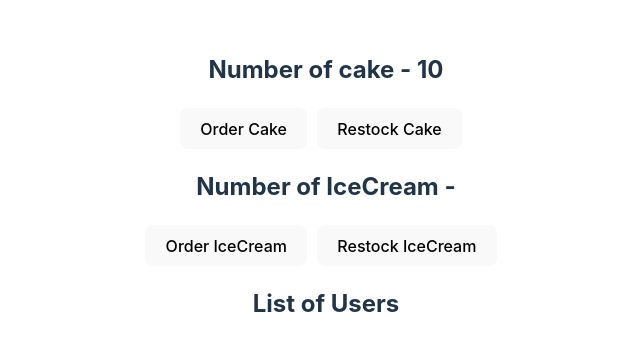
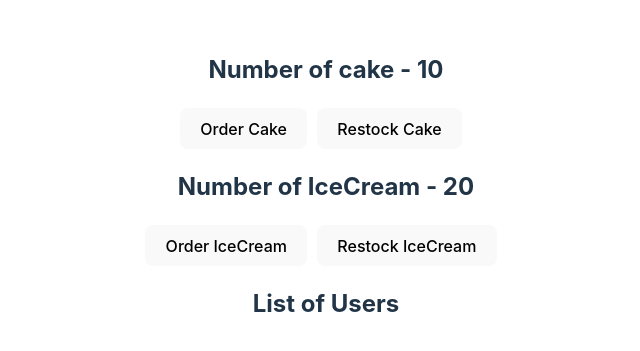
Before and after one commit to KVerma-developer/ReduxVersion2, a React (Vite) app: page / in a window 1280 px wide. Shown: the part 213-564 px from the top of the page, without its empty margins (314-954 px from the left). Built offline with nearby package versions, Linux system fonts and the light colour scheme.

Commit message:
get value in ui with useSelector hook

```diff
--- a/src/components/features/icecream/IceCreamView.jsx
+++ b/src/components/features/icecream/IceCreamView.jsx
@@ -1,10 +1,12 @@
 import React from 'react';
+import { useSelector } from 'react-redux/es/hooks/useSelector';
 
 const IceCreamView = () => {
+  const numOfIceCream = useSelector((state)=> state.iceCream.numOfIceCream)
 
   return (
     <div>
-        <h2>Number of IceCream -</h2>
+        <h2>Number of IceCream - {numOfIceCream}</h2>
         <button>Order IceCream</button>
         <button>Restock IceCream</button>
 
```
